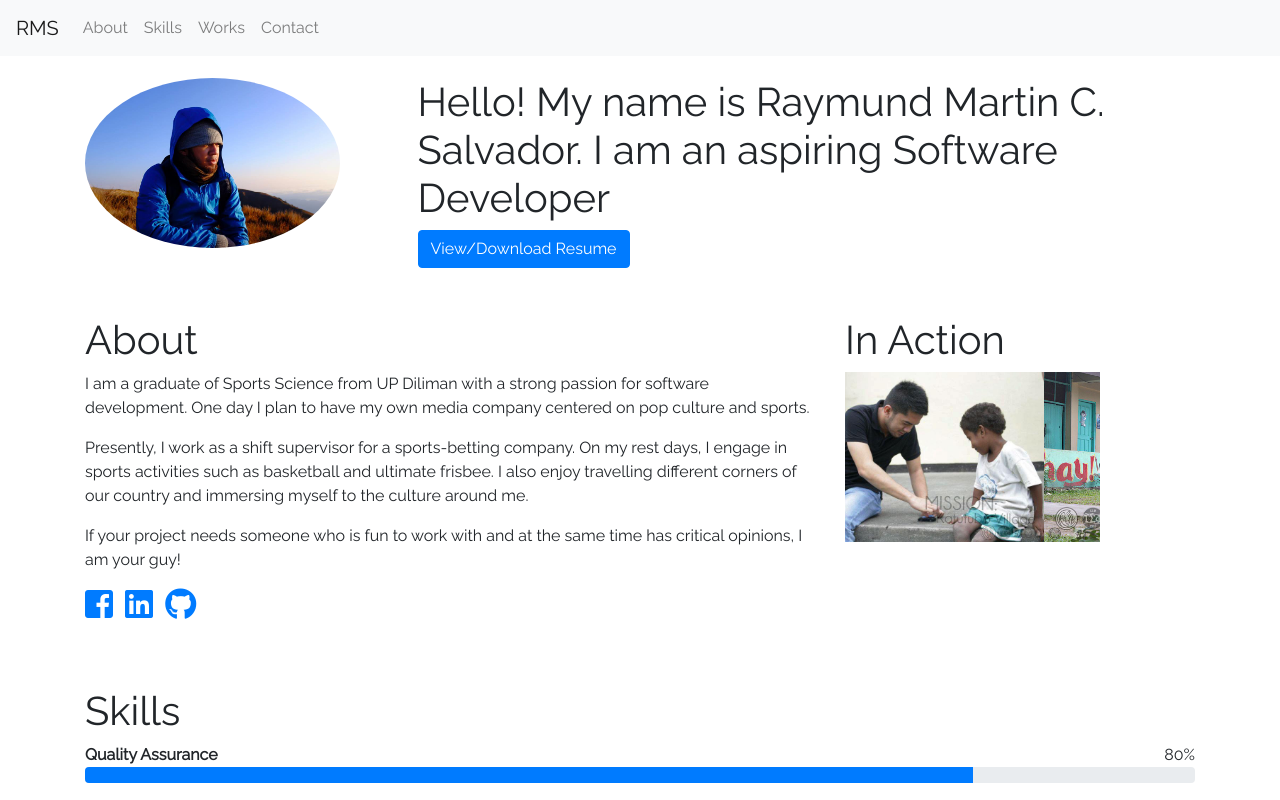
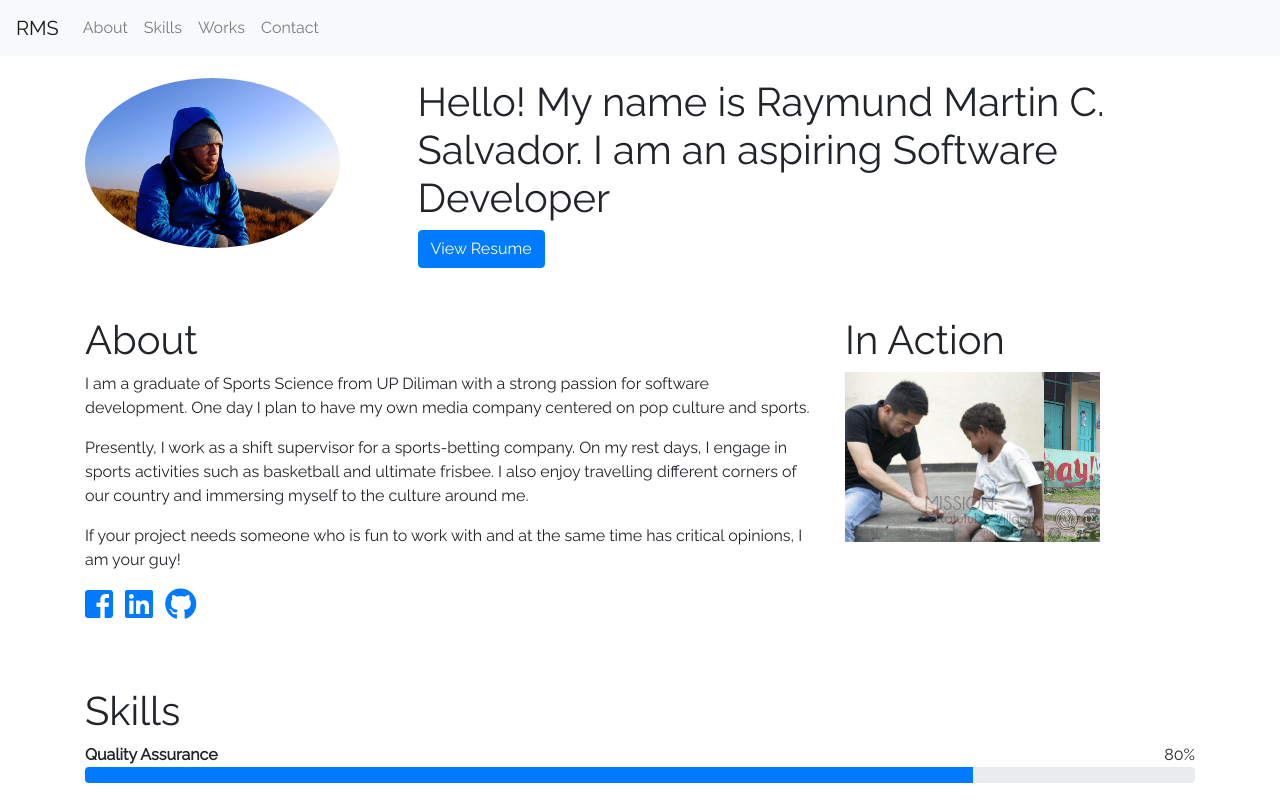
Before and after one commit to salvadorraymund/RMSportfolio, a plain HTML site: page index.html in a window 1280 px wide. Shown: the top 800 px of the page. Drawn offline with nearby package versions, Linux system fonts and the light colour scheme.

Commit message:
added resume

```diff
--- a/index.html
+++ b/index.html
@@ -52,7 +52,7 @@
 			</div>
 			<div class="mx-auto col-md-offset-1 col-md-8 col-sm-8">
 				<h1 id="greetings">Hello! My name is Raymund Martin C. Salvador. I am an aspiring Software Developer</h1>
-				<a href="" class="btn btn-primary">View/Download Resume</a>
+				<a href="https://app.luminpdf.com/viewer/eZv93xzgos5Mbkgj6" target="_blank" class="btn btn-primary">View Resume</a>
 			</div>
 		</div>
 	</div>
```
